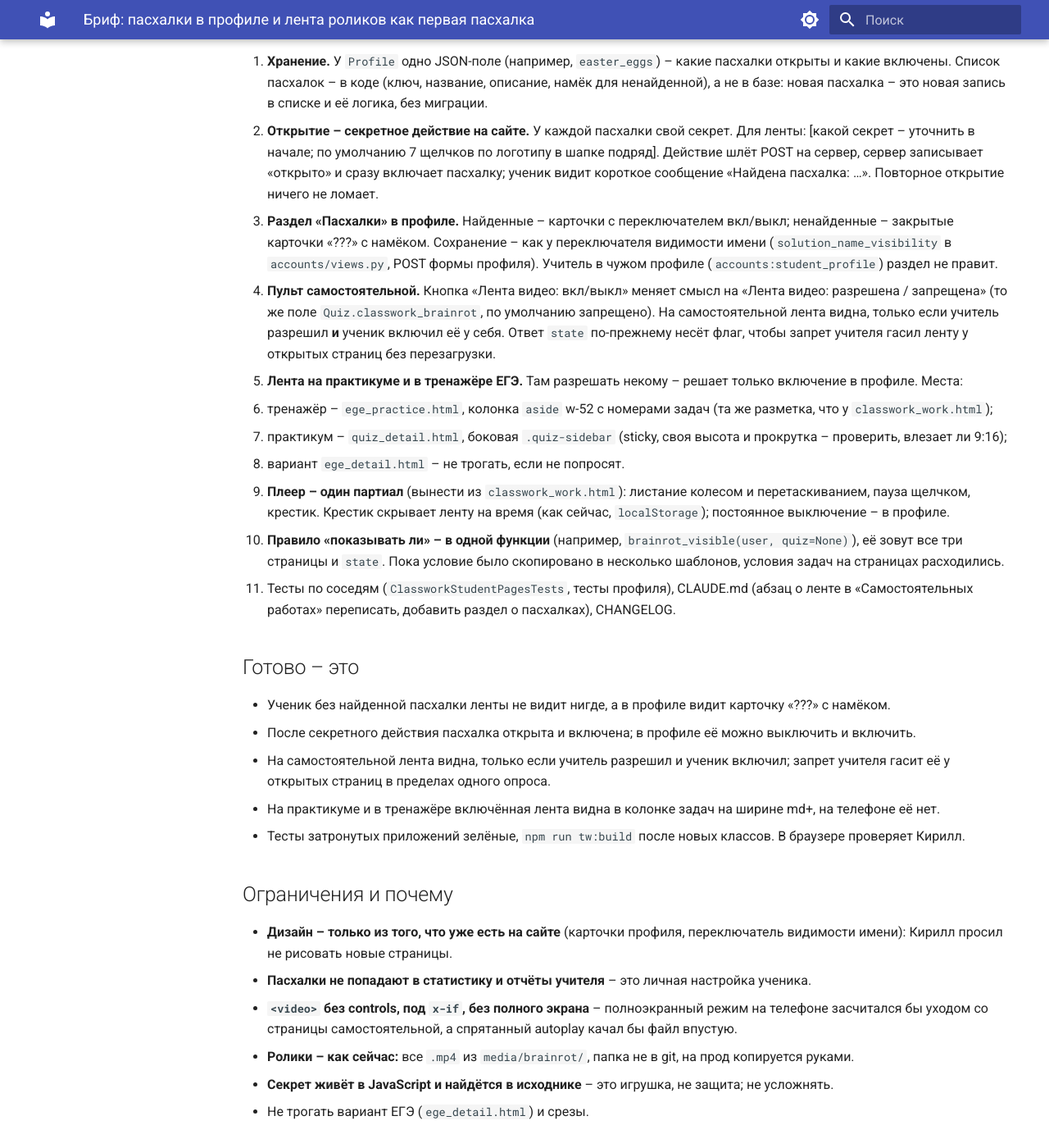
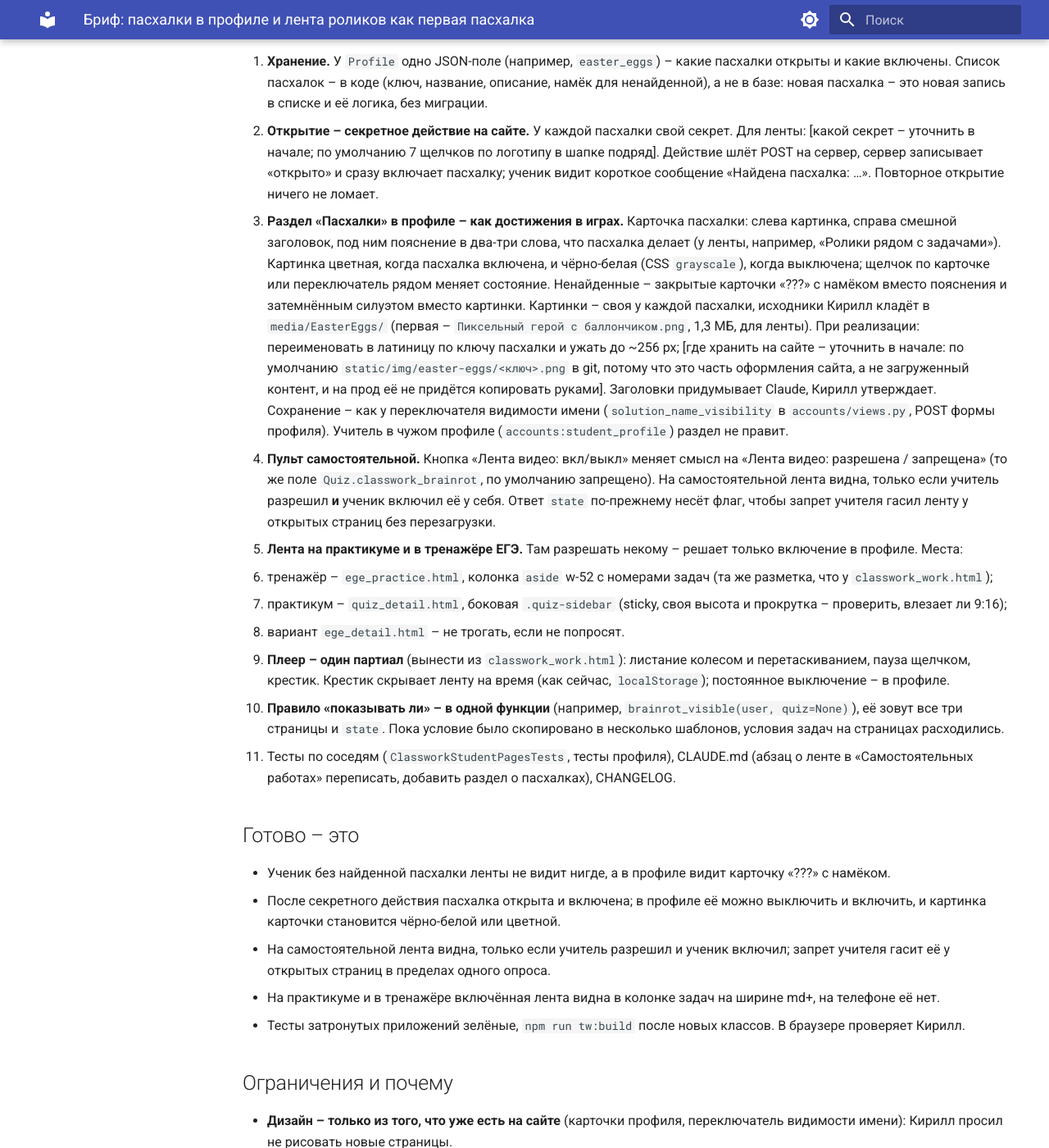
Before and after one commit to Kirill2517nv/SiteAboutMe, an MkDocs documentation site: the page built from docs/easter-eggs-brief.md, in a window 1280 px wide and 1400 px high, scrolled down 517 px. Shown: the whole window at 82% size. Built offline with MkDocs 1.6.1 and Material for MkDocs 9.7.7, drawn with Linux system fonts in a browser that asks for light colours.

Commit message:
docs: бриф пасхалок – карточки-достижения с картинкой, цветной или чёрно-белой
Co-Authored-By: Claude Opus 5.5 <noreply@anthropic.com>

```diff
--- a/docs/easter-eggs-brief.md
+++ b/docs/easter-eggs-brief.md
@@ -23,8 +23,21 @@
    сервер записывает «открыто» и сразу включает пасхалку; ученик видит
    короткое сообщение «Найдена пасхалка: …». Повторное открытие ничего не
    ломает.
-3. **Раздел «Пасхалки» в профиле.** Найденные – карточки с переключателем
-   вкл/выкл; ненайденные – закрытые карточки «???» с намёком. Сохранение –
+3. **Раздел «Пасхалки» в профиле – как достижения в играх.** Карточка
+   пасхалки: слева картинка, справа смешной заголовок, под ним пояснение в
+   два-три слова, что пасхалка делает (у ленты, например, «Ролики рядом с
+   задачами»). Картинка цветная, когда пасхалка включена, и чёрно-белая
+   (CSS `grayscale`), когда выключена; щелчок по карточке или
+   переключатель рядом меняет состояние. Ненайденные – закрытые карточки
+   «???» с намёком вместо пояснения и затемнённым силуэтом вместо картинки.
+   Картинки – своя у каждой пасхалки, исходники Кирилл кладёт в
+   `media/EasterEggs/` (первая – `Пиксельный герой с баллончиком.png`,
+   1,3 МБ, для ленты). При реализации: переименовать в латиницу по ключу
+   пасхалки и ужать до ~256 px; [где хранить на сайте – уточнить в начале:
+   по умолчанию `static/img/easter-eggs/<ключ>.png` в git, потому что это
+   часть оформления сайта, а не загруженный контент, и на прод её не
+   придётся копировать руками]. Заголовки придумывает Claude, Кирилл
+   утверждает. Сохранение –
    как у переключателя видимости имени (`solution_name_visibility` в
    `accounts/views.py`, POST формы профиля). Учитель в чужом профиле
    (`accounts:student_profile`) раздел не правит.
@@ -58,7 +71,8 @@
 - Ученик без найденной пасхалки ленты не видит нигде, а в профиле видит
   карточку «???» с намёком.
 - После секретного действия пасхалка открыта и включена; в профиле её можно
-  выключить и включить.
+  выключить и включить, и картинка карточки становится чёрно-белой или
+  цветной.
 - На самостоятельной лента видна, только если учитель разрешил и ученик
   включил; запрет учителя гасит её у открытых страниц в пределах одного
   опроса.
```
